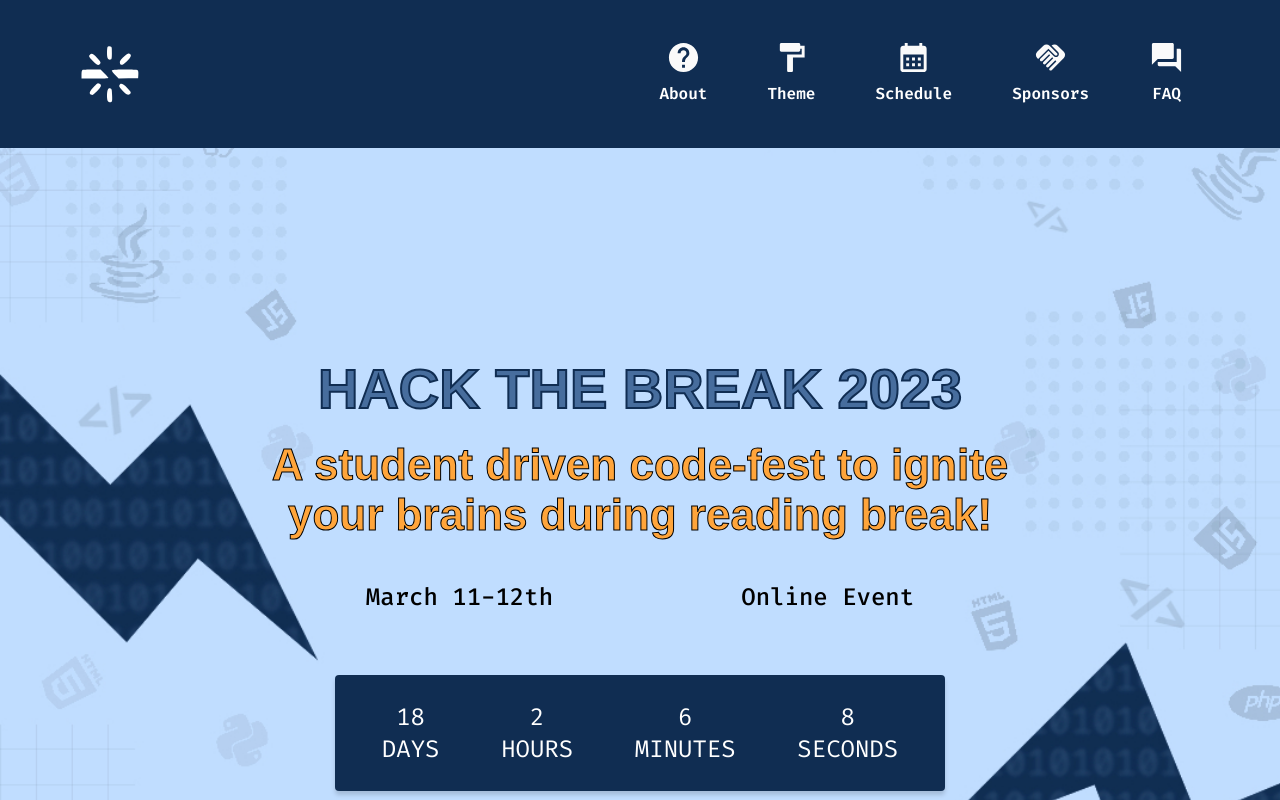
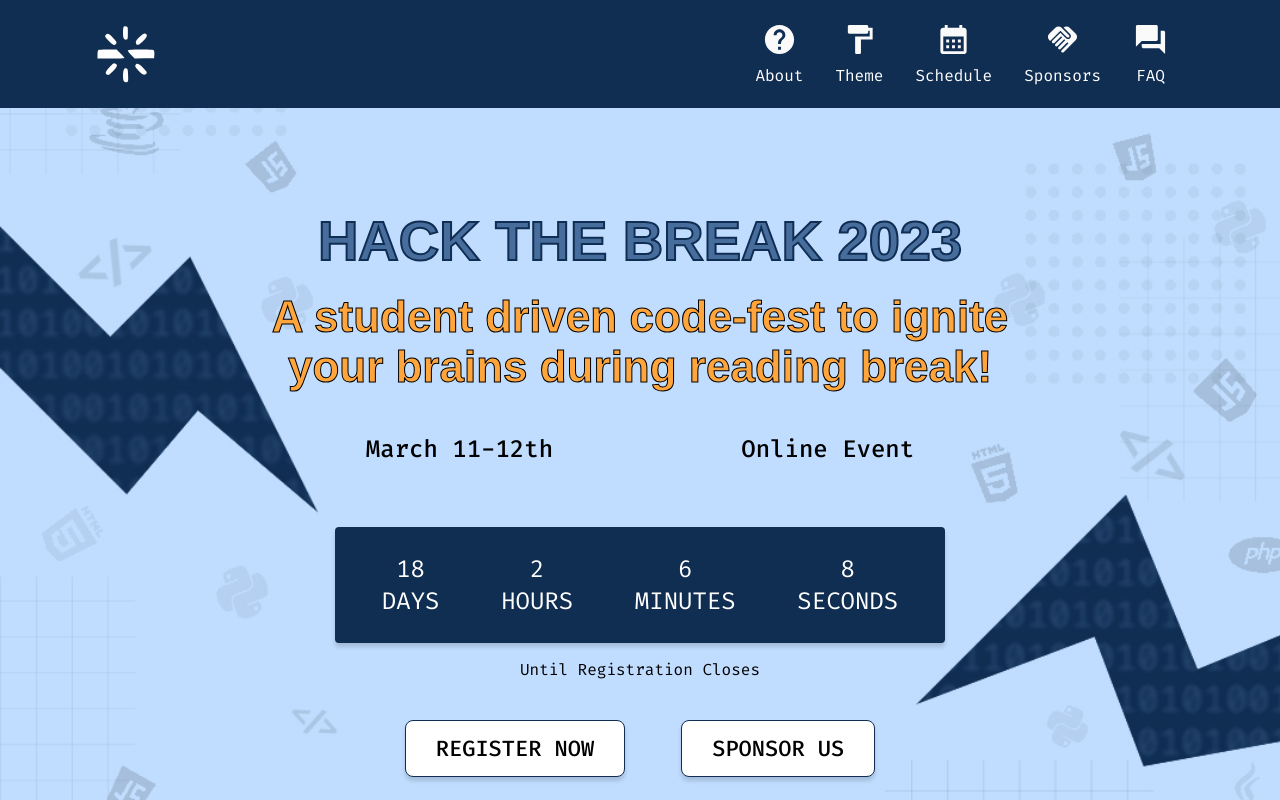
Before and after one commit to jmc37/HackTheBreak, a React (Vite) app: page / in a window 1280 px wide. Shown: the top 800 px of the page. Built offline with nearby package versions, Linux system fonts and the light colour scheme; a web font is replaced by a local one.

Commit message:
Fix Header Section
- Fix overflow content for hamburger/mobile menu
- Remove unused styling

```diff
--- a/src/App.css
+++ b/src/App.css
@@ -60,6 +60,10 @@ section {
     padding: 4rem 1.5rem;
 }
 
+.lineBreak {
+    display: none;
+}
+
 :root {
     --white-color: #fff;
     --black-color: #000;
@@ -80,33 +84,37 @@ section {
     color: var(--white-color);
 }
 
-.visible {
-    top: 0;
-    left: 0;
+header {
+    background: var(--secondary-blue);
+    height: 6.75rem;
+    width: 100%;
     position: fixed;
-    background: var(--secondary-blue);
-    padding: 2rem;
-    width: 100vw;
-    height: 3.75rem;
-    transition: transform 2s ease-in-out;
-    z-index: 3;
-}
-
-.hidden {
-    top: 3.75rem;
-    padding: 2rem;
-    background: var(--secondary-blue);
     z-index: 3;
 }
 
 .headerBar {
     display: flex;
     align-items: center;
-    position: relative;
+    position: fixed;
+    height: 3.75rem;
+    justify-content: space-between;
+    width: 100%;
+    background: var(--secondary-blue);
+    padding: 1.5rem 0;
 }
 
-.lineBreak {
+.hideNav {
     display: none;
+}
+
+.showNav {
+    display: block;
+    position: absolute;
+    width: 100%;
+    height: 100vh;
+    top: 0;
+    left: 0;
+    background: var(--secondary-blue);
 }
 
 @media (min-width: 500px) {
@@ -136,7 +144,7 @@ section {
         display: none;
     }
 
-    .visible {
-        padding: 2rem 1.5rem 3rem;
+    .showNav {
+        display: none;
     }
 }
--- a/src/components/Header/Header.module.css
+++ b/src/components/Header/Header.module.css
@@ -6,6 +6,7 @@
 .logo {
     height: 3.75rem;
     width: auto;
+    padding-left: 1rem;
 }
 
 .burgerContainer {
@@ -17,80 +18,11 @@
     height: 1.6875rem;
     width: 2.1875rem;
     cursor: pointer;
-    margin-left: auto;
     position: relative;
     background-color: var(--white-clear);
-    margin-right: 0.5rem;
     display: flex;
     align-items: center;
-}
-
-.gnExpanded {
-    margin-left: auto;
-    position: absolute;
-    top: 5.75rem;
-    left: -2rem;
-    width: 100vw;
-    height: 100vh;
-    overflow: hidden;
-    background-color: var(--primary-blue);
-    transition: transform top ease-in-out all;
-    transition-duration: 0.3s;
-    padding-bottom: 2rem;
-    z-index: 3;
-}
-
-.gnExpanded ul {
-    list-style: none;
-    text-align: center;
-    padding: 0;
-    margin: 0;
-}
-
-.gnExpanded li {
-    text-align: center;
-    padding: 1rem;
-    border-bottom: 0.125rem solid var(--secondary-blue);
-}
-
-.gn {
-    display: none;
-    position: absolute;
-    top: 4.5em;
-    left: -2em;
-}
-
-.gn ul {
-    display: none;
-    padding: 0;
-    margin: 0;
-}
-
-.gn a, .gnExpanded a {
-    color: var(--white-color);
-    font-size: 1rem;
-    font-weight: 600;
-    width: 100%;
-    padding: 0.5rem 0;
-    display: flex;
-    align-items: center;
-}
-
-.gnExpanded a {
-    flex-direction: row;
-    justify-content: center;
-}
-
-.gn a {
-    flex-direction: column;
-}
-
-.gn a p {
-    margin: 0.5rem 0 0.25rem;
-}
-
-.gnExpanded a p {
-    padding: 0.5rem 0 0.25rem 0.75rem;
+    padding-right: 3rem;
 }
 
 .bannerBtnContainer {
@@ -99,11 +31,7 @@
     align-items: center;
     justify-content: center;
     gap: 0.75rem;
-    margin-top: 1.25rem;
-}
-
-.bannerBtnClosed {
-    display: none;
+    margin: 1.25rem 0;
 }
 
 .bannerBtns {
@@ -116,19 +44,87 @@
     font-size: 1.25rem;
     font-weight: 500;
     text-transform: uppercase;
-    text-decoration: none;
     cursor: pointer;
-    width: 90%;
+    width: 200px;
+    display: flex;
+    justify-content: center;
 }
 
 .bannerBtns a {
     color: var(--secondary-blue);
+    margin: 0;
+}
+
+.mobileTopIcons {
+    display: flex;
+    align-items: center;
+    justify-content: space-between;
+    padding: 1.5rem 0;
+}
+
+
+.mobileMenu {
+    display: flex;
+    flex-direction: column;
+    align-items: center;
+    justify-content: center;
+    text-align: center;
+    border-bottom: 0.125rem solid var(--bg-blue);
+    gap: 1rem;
+}
+
+.mobileMenu ul {
+    gap: 1rem;
+    display: flex;
+    flex-direction: column;
+}
+
+.mobileMenu li, .desktopMenu li {
+    list-style: none;
+    text-align: center;
+    padding: 0;
+    margin: 0;
+}
+
+.mobileMenu a {
+    display: flex;
+    align-items: center;
+    gap: 1rem;
+}
+
+.mobileMenu .bannerBtnContainer .bannerBtns a {
+    text-align: center;
+}
+
+.mobileMenu a:active {
+    color: var(--secondary-orange);
+}
+
+.desktopMenu ul {
+    gap: 2rem;
+    padding: 0 2rem 0 0;
+}
+
+.desktopMenu a {
+    display: flex;
+    flex-direction: column;
+    justify-content: center;
+    align-items: center;
+}
+
+.mobileMenu p, .desktopMenu p {
+    color: var(--white-color);
+    margin: 0.5rem 0 0;
+}
+
+.desktopMenu {
+    display: none;
 }
 
 @media (min-width: 426px) {
     .bannerBtnContainer {
         flex-direction: row;
-        padding: 0 3rem;
+        padding: 0 2rem;
     }
 }
 
@@ -142,25 +138,16 @@
         display: none;
     }
 
-    .gn {
-        display: flex;
-        position: static;
-        height: auto;
-        margin: 0 1rem 0 auto;
+    .mobileMenu {
+        display: none;
     }
 
-    .gn ul {
+    .desktopMenu {
         display: flex;
-        gap: 3.75rem;
     }
 
-    .gn li {
+    .desktopMenu ul {
         display: flex;
-        flex-direction: column;
-        gap: 3.75rem;
-    }
 
-    .gnExpanded {
-        display: none;
     }
 }
--- a/src/components/Header/Header.tsx
+++ b/src/components/Header/Header.tsx
@@ -7,33 +7,17 @@ import CalendarMonthIcon from '@mui/icons-material/CalendarMonth';
 import HandshakeIcon from '@mui/icons-material/Handshake';
 import QuestionAnswerIcon from '@mui/icons-material/QuestionAnswer';
 import { grey } from '@mui/material/colors';
-import anim from '../../styles/Animations.module.css';
+import CloseIcon from '@mui/icons-material/Close';
 
 const Header: React.FC<{}> = () => {
   // Collapsible Burger Menu
   const [isNavExpanded, setIsNavExpanded] = useState(false);
-
-  // Sticky Nav that disappears on scroll down
-  const [position, setPosition] = useState(window.pageYOffset);
-  const [visible, setVisible] = useState(true);
-
-  useEffect(() => {
-    const handleScroll = () => {
-      let scrolling = window.pageYOffset;
-      setVisible(position > scrolling);
-      setPosition(scrolling);
-    };
-    window.addEventListener("scroll", handleScroll);
-    return () => {
-      window.removeEventListener("scroll", handleScroll);
-    };
-  });
-
-  const header = visible ? "visible" : "hidden";
+  const [isNavOpen, setIsNavOpen] = useState(false);
 
     return (
-        <header className={header}>
-            <div className="container headerBar">
+        <header>
+            <div className="container">
+            <div className="headerBar container">
                 <a className={styles.logoContainer} href="#welcome" title="Return to beginnings">
                     <svg className={styles.logo} version="1.0" xmlns="http://www.w3.org/2000/svg" width="80.000000pt" height="80.000000pt" viewBox="0 0 80.000000 80.000000" preserveAspectRatio="xMidYMid meet">
                             <g transform="translate(0.000000,80.000000) scale(0.100000,-0.100000)"
@@ -63,11 +47,97 @@ const Header: React.FC<{}> = () => {
                         setIsNavExpanded(!isNavExpanded);
                     }}
                 >
-                    <MenuSharpIcon fontSize="large" aria-label="hamburger menu" sx={{ color: grey[50] }}></MenuSharpIcon>
+                    <MenuSharpIcon fontSize="large" aria-label="hamburger menu" sx={{ color: grey[50] }} onClick={() => setIsNavOpen((prev) => !prev)}></MenuSharpIcon>
                 </button>
-                <nav className={
-                    isNavExpanded ? styles.gnExpanded : styles.gn
-                }>
+
+                {/* Mobile Menu */}
+                <div className={`${styles.mobileMenu} ${isNavOpen ? "showNav" : "hideNav"}`}>
+                    <div className={styles.mobileTopIcons}>
+                        <a className={styles.logoContainer} href="#welcome" title="Return to beginnings">
+                            <svg className={styles.logo} version="1.0" xmlns="http://www.w3.org/2000/svg" width="80.000000pt" height="80.000000pt" viewBox="0 0 80.000000 80.000000" preserveAspectRatio="xMidYMid meet">
+                                    <g transform="translate(0.000000,80.000000) scale(0.100000,-0.100000)"
+                                    fill="#fff" stroke="none">
+                                    <path d="M366 755 c-3 -9 -6 -45 -6 -80 0 -66 13 -90 47 -83 16 3 18 14 18 88
+                                    0 84 0 85 -26 88 -17 2 -29 -3 -33 -13z"/>
+                                    <path d="M584 629 c-43 -41 -54 -58 -52 -78 5 -44 36 -38 94 20 58 57 66 82
+                                    34 99 -17 9 -28 4 -76 -41z"/>
+                                    <path d="M132 658 c-19 -19 -15 -26 39 -84 55 -57 82 -67 99 -34 9 17 4 28
+                                    -41 75 -52 55 -75 65 -97 43z"/>
+                                    <path d="M33 453 c-8 -3 -13 -25 -13 -59 l0 -54 180 0 c99 0 180 4 180 8 0 4
+                                    -24 31 -53 60 l-53 52 -114 -1 c-63 0 -121 -3 -127 -6z"/>
+                                    <path d="M424 449 c-3 -6 15 -33 42 -60 l49 -50 130 3 130 3 3 49 c2 32 -1 52
+                                    -10 57 -20 13 -336 11 -344 -2z"/>
+                                    <path d="M182 227 c-53 -53 -66 -90 -36 -101 23 -9 21 -10 80 45 57 55 67 82
+                                    35 99 -26 13 -20 17 -79 -43z"/>
+                                    <path d="M525 249 c-6 -17 4 -33 46 -75 56 -57 82 -65 103 -32 9 15 1 27 -44
+                                    73 -58 59 -94 71 -105 34z"/>
+                                    <path d="M371 191 c-15 -28 -14 -134 2 -155 10 -13 20 -16 36 -11 21 6 22 11
+                                    19 93 -3 81 -5 87 -25 90 -14 2 -26 -4 -32 -17z"/>
+                                    </g>
+                            </svg>
+                        </a>
+                        <button
+                            className={styles.burgerNav}
+                        >
+                            <CloseIcon fontSize="large" aria-label="hamburger menu" sx={{ color: grey[50] }} onClick={() => setIsNavOpen(false)}></CloseIcon>
+                        </button>
+                    </div>
+
+                    <ul className={styles.navItemsMobile}>
+                        <li>
+                            <a
+                                href="#about"
+                                title="Learn About Us"
+                            >
+                                <HelpIcon fontSize="large" sx={{ color: grey[50] }}></HelpIcon>
+                                <p>About</p>
+                            </a>
+                        </li>
+                        <li>
+                            <a
+                                href="#theme"
+                                title="Go to Themes"
+                            >
+                                <FormatPaintIcon fontSize="large" sx={{ color: grey[50] }}></FormatPaintIcon>
+                                <p>Theme</p>
+                            </a>
+                        </li>
+                        <li>
+                            <a
+                                href="#schedule"
+                                title="Go to Schedule"
+                            >
+                                <CalendarMonthIcon fontSize="large" sx={{ color: grey[50] }}></CalendarMonthIcon>
+                                <p>Schedule</p>
+                            </a>
+                        </li>
+                        <li>
+                            <a
+                                href="#sponsors"
+                                title="Go to Sponsors"
+                            >
+                                <HandshakeIcon fontSize="large" sx={{ color: grey[50] }}></HandshakeIcon>
+                                <p>Sponsors</p>
+                            </a>
+                        </li>
+                        <li>
+                            <a
+                                href="#faq"
+                                title="Go to FAQ"
+                            >
+                                <QuestionAnswerIcon fontSize="large" sx={{ color: grey[50] }}></QuestionAnswerIcon>
+                                <p>FAQ</p>
+                            </a>
+                        </li>
+                    </ul>
+                    <div className={styles.bannerBtnContainer}>
+                        <button className={styles.bannerBtns}><a href="#signupform" title="Link to Register">Register now</a></button>
+                        <button className={styles.bannerBtns}><a href="#faq" title="Link to Sponsor us">Sponsor Us</a></button>
+                    </div>
+                </div>
+
+                {/* Desktop Menu */}
+                <nav className={styles.desktopMenu}>
                     <ul>
                         <li>
                             <a
@@ -115,13 +185,8 @@ const Header: React.FC<{}> = () => {
                             </a>
                         </li>
                     </ul>
-                    <div className={
-                        isNavExpanded ? styles.bannerBtnContainer : styles.bannerBtnClosed
-                       }>
-                        <button className={styles.bannerBtns}><a href="#signupform" title="Link to Register">Register now</a></button>
-                        <button className={styles.bannerBtns}><a href="#about" title="Link to Sponsor us">Sponsor Us</a></button>
-                    </div>
                 </nav>
+            </div>
             </div>
         </header>
     )
```
